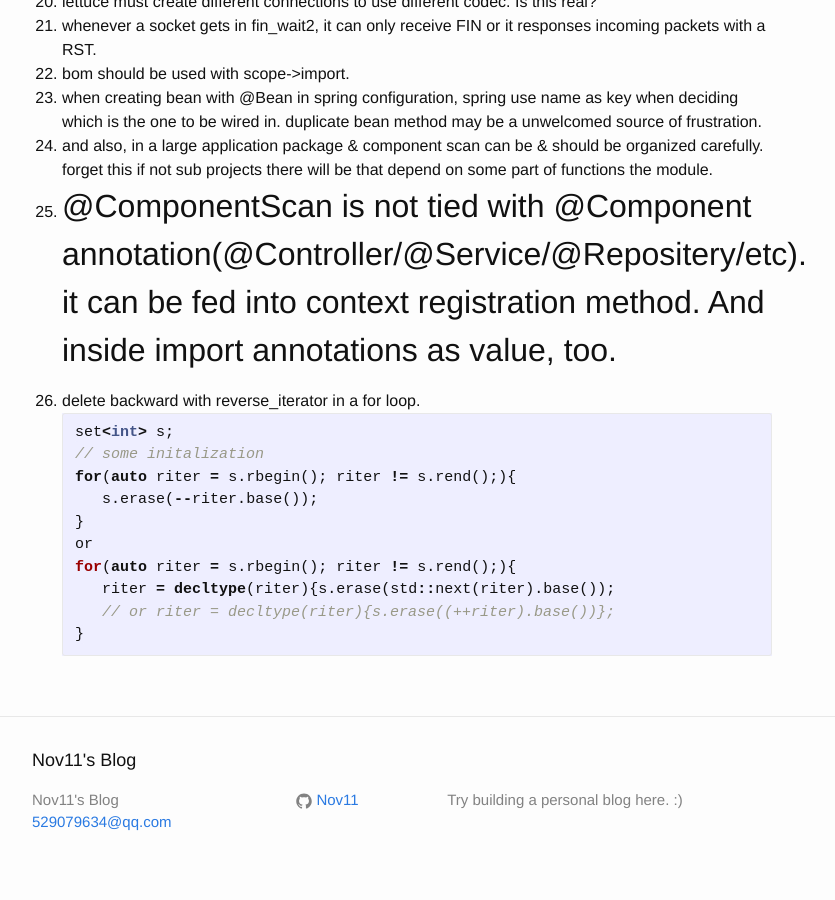
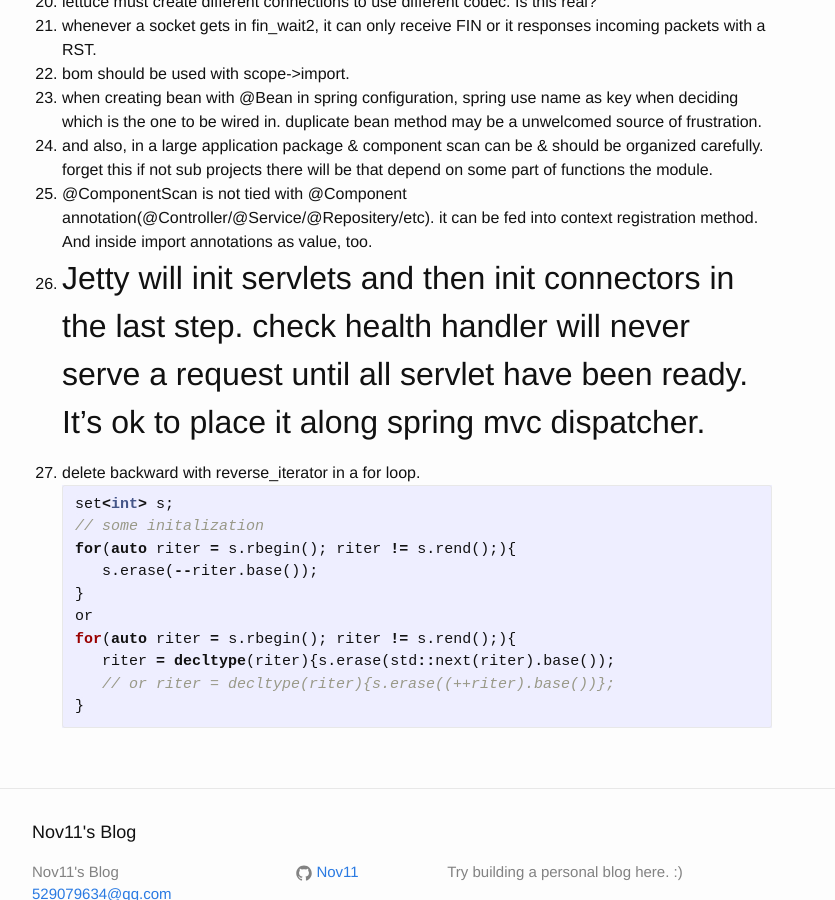
Before and after one commit to Nov11/Nov11.github.io, a Jekyll site: the page built from _posts/2018-06-04-notes-of-miscellaneousness.md, in a window 1280 px wide and 900 px high, scrolled down 1454 px. Shown: the whole window, without its empty margins (238-1073 px from the left). Built offline with Jekyll 4.4.1, drawn with Linux system fonts in a browser that asks for light colours.

Commit message:
Update 2018-06-04-notes-of-miscellaneousness.md

````diff
--- a/_posts/2018-06-04-notes-of-miscellaneousness.md
+++ b/_posts/2018-06-04-notes-of-miscellaneousness.md
@@ -47,6 +47,7 @@
 23. when creating bean with @Bean in spring configuration, spring use name as key when deciding which is the one to be wired in. duplicate bean method may be a unwelcomed source of frustration.
 24. and also, in a large application package & component scan can be & should be organized carefully. forget this if not sub projects there will be that depend on some part of functions the module.
 25. @ComponentScan is not tied with @Component annotation(@Controller/@Service/@Repositery/etc). it can be fed into context registration method. And inside import annotations as value, too.
+26. Jetty will init servlets and then init connectors in the last step. check health handler will never serve a request until all servlet have been ready. It's ok to place it along spring mvc dispatcher.
 ---------------------------------------
 1. delete backward with reverse_iterator in a for loop.
    ```c++
````
